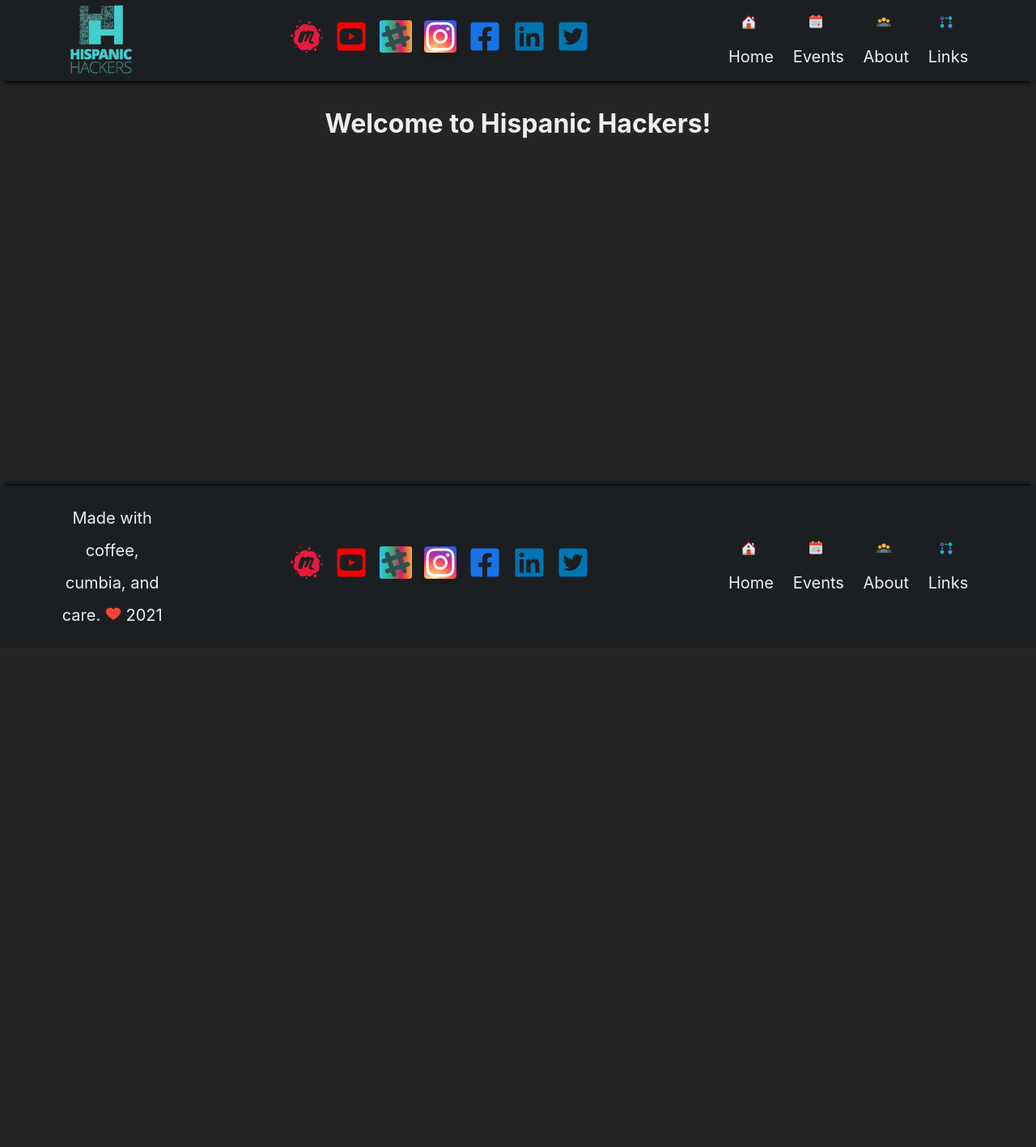
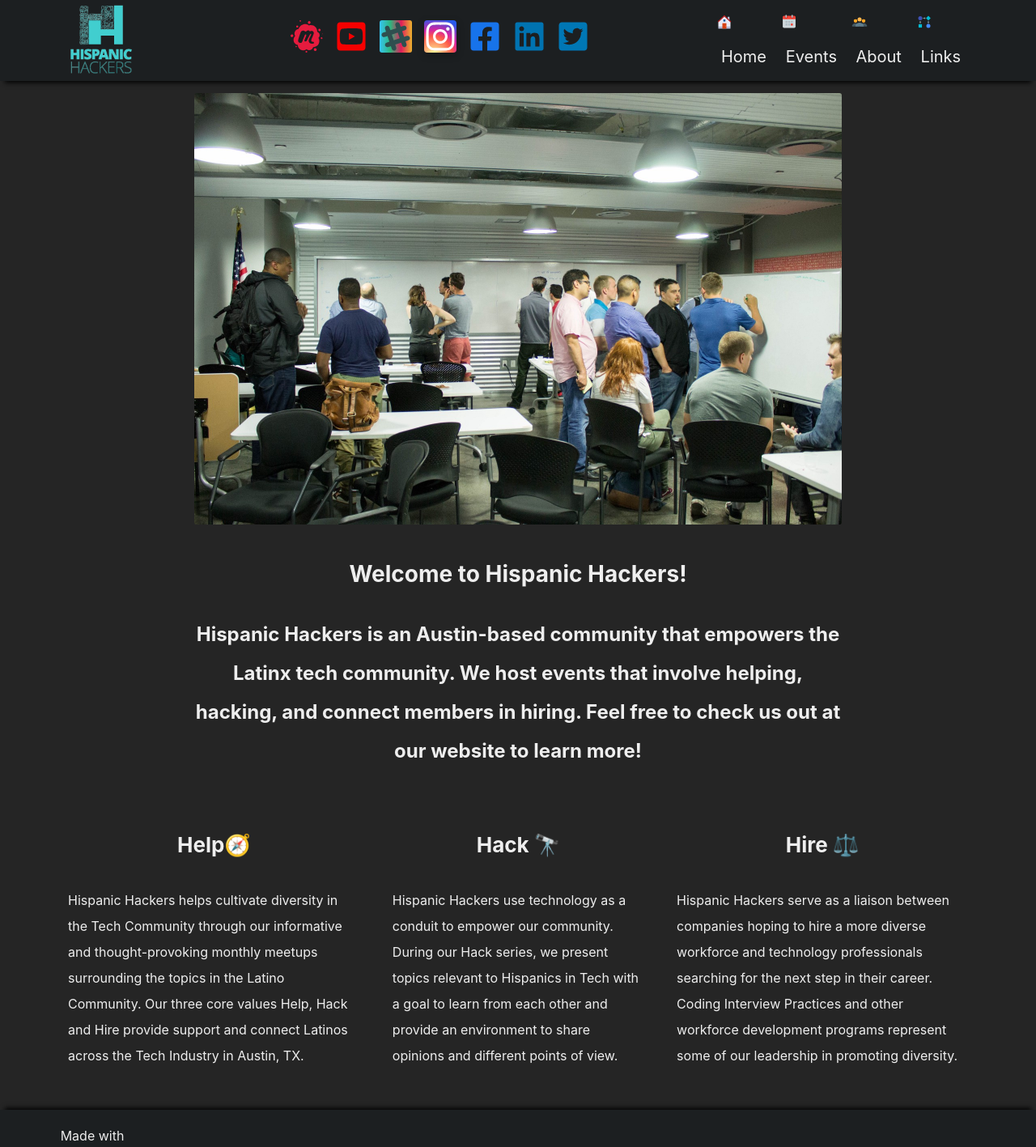
Before and after one commit to timOTdev/hispanic_hacker_next, a Next.js app: page / in a window 1280 px wide. Shown: the top 1417 px of the page at 81% size. Before the commit the page ends 800 px from the top, so only its background shows below. Built offline with nearby package versions, Linux system fonts and the light colour scheme.

Commit message:
Add home page

```diff
--- a/components/Footer.js
+++ b/components/Footer.js
@@ -11,9 +11,9 @@ const Wrapper = styled.footer`
 	-webkit-box-shadow: 0 8px 6px -6px black;
 	-moz-box-shadow: 0 8px 6px -6px black;
 	box-shadow: 0 -8px 6px -6px black;
-	position: absolute;
+	position: relative;
+	bottom: 0;
 	width: 100%;
-	bottom: 0px;
 `;
 const Copyright = styled.div`
 	font-size: 2rem;
@@ -25,8 +25,8 @@ export default function Footer() {
 		<Wrapper>
 			<Copyright>
 				<p>
-					Made with coffee, cumbia, and care. <FcLike />{" "}
-					{new Date().getFullYear()}
+					Made with coffee, cumbia, and care. With <FcLike /> in&nbsp;
+					{new Date().getFullYear()}.
 				</p>
 			</Copyright>
 			<Socials>
--- a/components/Page.js
+++ b/components/Page.js
@@ -26,6 +26,10 @@ const GlobalStyles = createGlobalStyle`
     line-height:2;
     background: var(--pageContentColor);
   }
+  h1 { font-size: 2.8rem; }
+  h2 { font-size: 2.4rem; }
+  h3 { font-size: 2rem; }
+  p { font-size: 1.6rem}
   a {
     text-decoration: none;
     color: var(---grey);
@@ -35,18 +39,21 @@ const GlobalStyles = createGlobalStyle`
   }
 `;
 
-const Wrapper = styled.div`
-	text-align: center;
+const Section = styled.section``;
+const ChildrenWrapper = styled.div`
+	width: 90%;
+	margin: 0 auto;
+	flex: 1;
 `;
 
 export default function Page({ children }) {
 	return (
-		<Wrapper>
+		<Section>
 			<GlobalStyles />
 			<Header />
-			{children}
+			<ChildrenWrapper>{children}</ChildrenWrapper>
 			<Footer />
-		</Wrapper>
+		</Section>
 	);
 }
 
--- a/pages/index.js
+++ b/pages/index.js
@@ -1,3 +1,78 @@
+import Image from "next/image";
+import styled from "styled-components";
+
+const Main = styled.main`
+	margin: 1.5rem auto;
+`;
+const Intro = styled.div`
+	text-align: center;
+	width: 70%;
+	margin: 0 auto;
+	img {
+		border-radius: 3px;
+	}
+`;
+const Mission = styled.div`
+	display: flex;
+	justify-content: flex-end;
+	div {
+		margin: 2rem;
+	}
+	h3 {
+		font-size: 2.6rem;
+		text-align: center;
+	}
+`;
+
 export default function IndexPage() {
-	return <h1>Welcome to Hispanic Hackers!</h1>;
+	return (
+		<Main>
+			<Intro>
+				<Image
+					src="/static/images/meetup.jpg"
+					alt="Hispanic Hacker Meetup"
+					width={800}
+					height={533}
+				/>
+				<h1>Welcome to Hispanic Hackers!</h1>
+				<h2>
+					Hispanic Hackers is an Austin-based community that empowers the Latinx
+					tech community. We host events that involve helping, hacking, and
+					connect members in hiring. Feel free to check us out at our website to
+					learn more!
+				</h2>
+			</Intro>
+			<Mission>
+				<div>
+					<h3>Help🧭</h3>
+					<p>
+						Hispanic Hackers helps cultivate diversity in the Tech Community
+						through our informative and thought-provoking monthly meetups
+						surrounding the topics in the Latino Community. Our three core
+						values Help, Hack and Hire provide support and connect Latinos
+						across the Tech Industry in Austin, TX.
+					</p>
+				</div>
+				<div>
+					<h3>Hack 🔭</h3>
+					<p>
+						Hispanic Hackers use technology as a conduit to empower our
+						community. During our Hack series, we present topics relevant to
+						Hispanics in Tech with a goal to learn from each other and provide
+						an environment to share opinions and different points of view.
+					</p>
+				</div>
+				<div>
+					<h3>Hire ⚖️</h3>
+					<p>
+						Hispanic Hackers serve as a liaison between companies hoping to hire
+						a more diverse workforce and technology professionals searching for
+						the next step in their career. Coding Interview Practices and other
+						workforce development programs represent some of our leadership in
+						promoting diversity.
+					</p>
+				</div>
+			</Mission>
+		</Main>
+	);
 }
```
Also changed, not shown: public/static/images/meetup.jpg (added).
